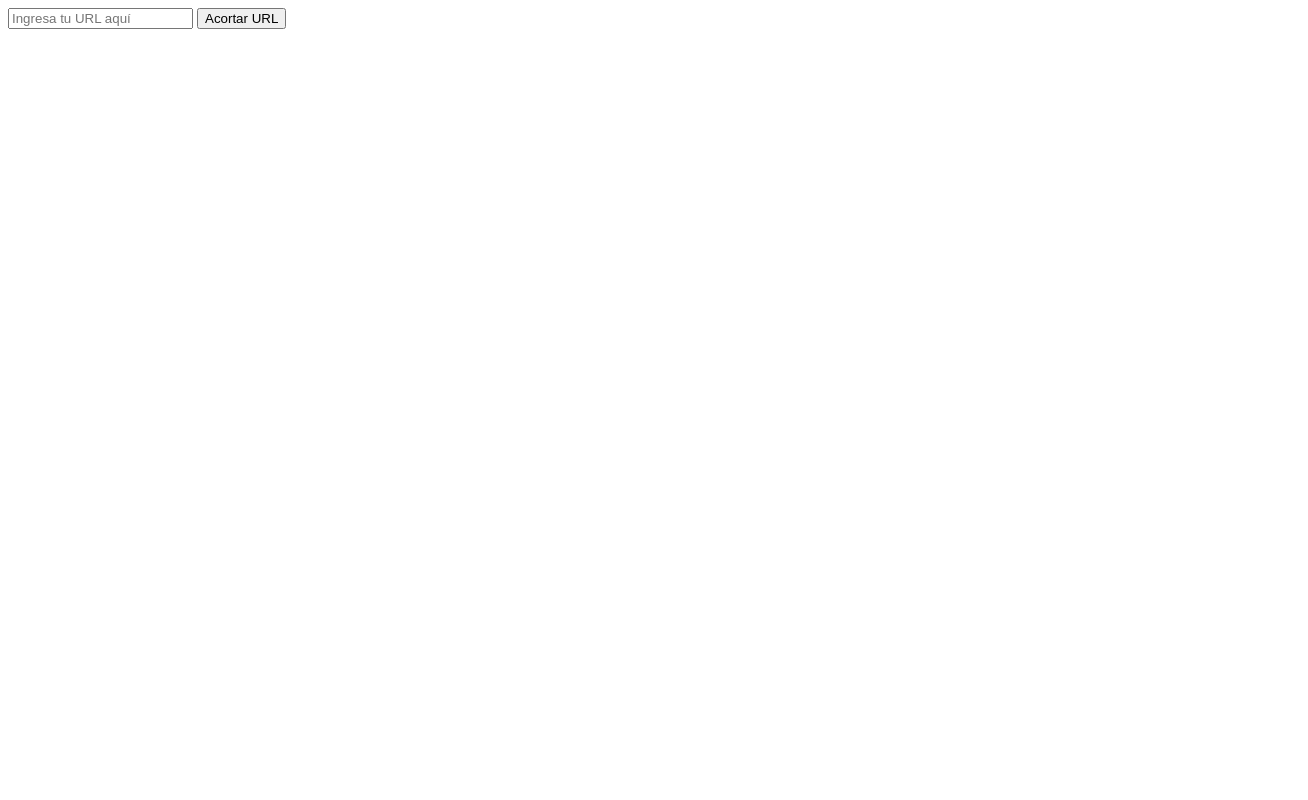
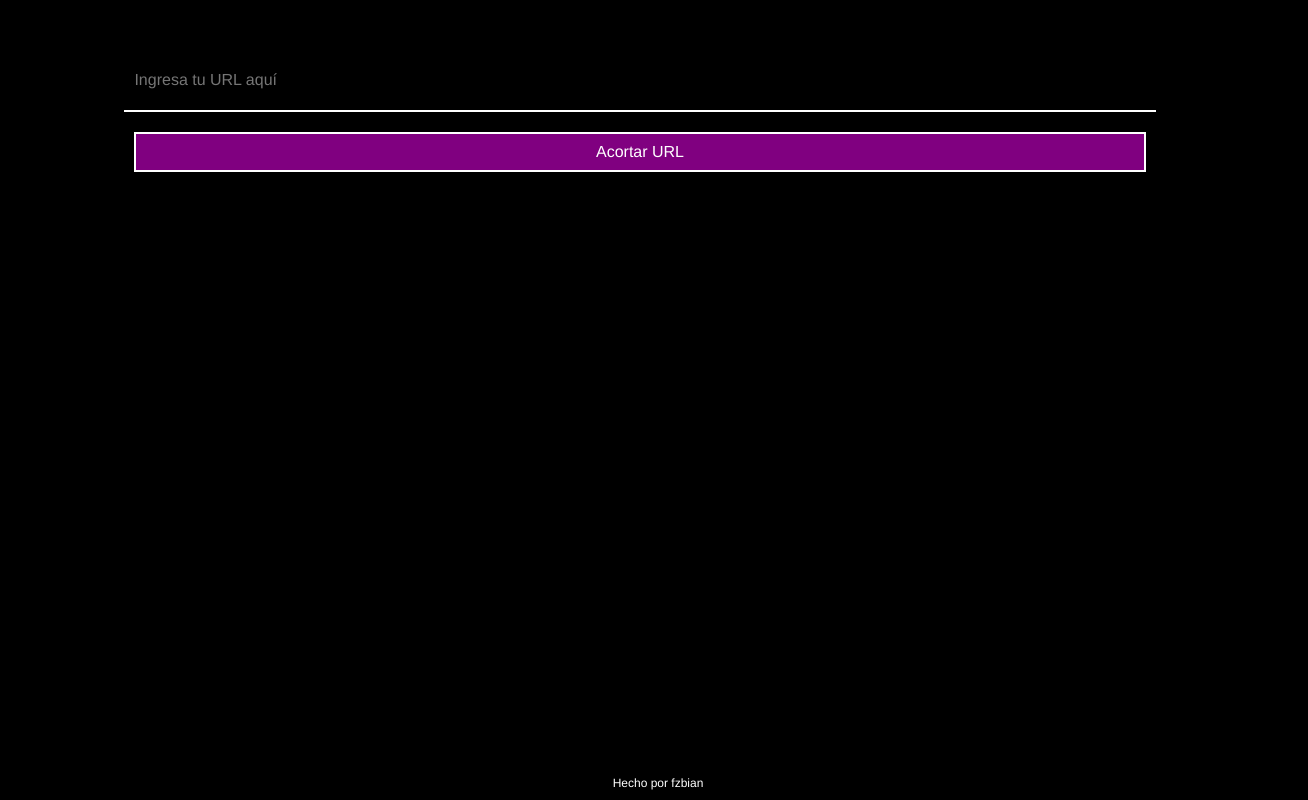
Before and after one commit to fzbian/url-shortener, a plain HTML site: page views/index.html in a window 1280 px wide. Shown: the whole page, 1308 px wide, since content can reach past the window. Drawn offline with Linux system fonts and the light colour scheme.

```diff
--- a/views/index.html
+++ b/views/index.html
@@ -16,6 +16,59 @@
             xhr.send();
         }
     </script>
+    <style>
+        * {
+            font-family: "Helvetica Neue", sans-serif;
+            color: white;
+        }
+
+        body {
+            background-color: black;
+        }
+
+        form {
+            display: flex;
+            flex-direction: column;
+            align-items: center;
+            margin-top: 50px;
+        }
+
+        input[type="text"] {
+            width: 80%;
+            height: 40px;
+            font-size: 16px;
+            padding: 10px;
+            margin-bottom: 20px;
+            background-color: black;
+            color: white;
+            border: none;
+            border-bottom: 2px solid white;
+        }
+
+        button[type="button"] {
+            width: 80%;
+            height: 40px;
+            background-color: purple;
+            color: white;
+            font-size: 16px;
+            cursor: pointer;
+            border: 2px solid white;
+        }
+
+        #shortLink {
+            margin-top: 20px;
+            font-size: 16px;
+        }
+
+        footer {
+            position: absolute;
+            bottom: 0;
+            width: 100%;
+            text-align: center;
+            font-size: 12px;
+            padding: 10px;
+        }
+    </style>
 </head>
 <body>
 <form>
@@ -23,5 +76,6 @@
     <button type="button" onclick="submitForm()">Acortar URL</button>
 </form>
 <div id="shortLink"></div>
+<footer>Hecho por fzbian</footer>
 </body>
 </html>
```
Also changed, not shown: 1 other file.
